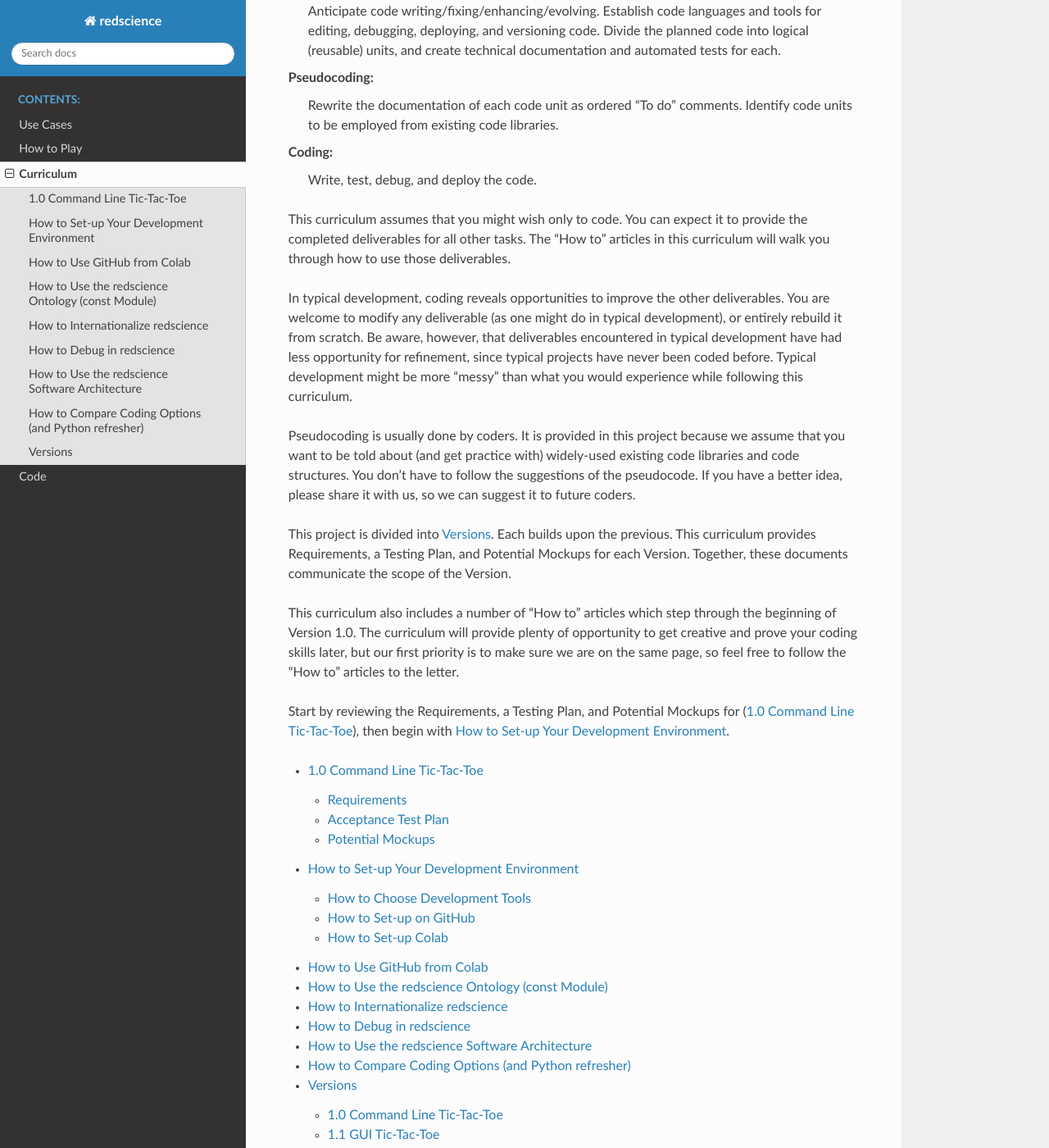
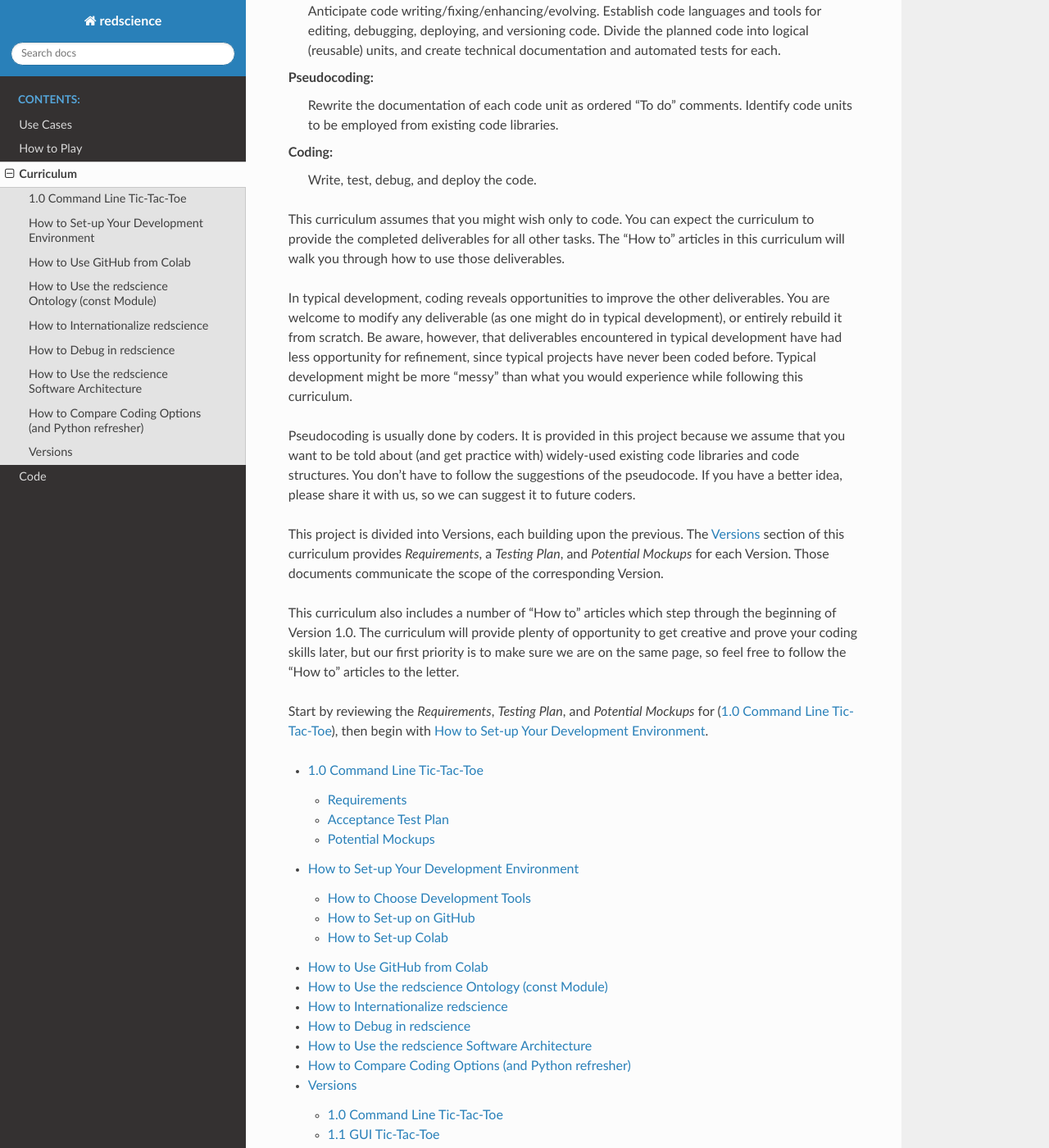
Before and after one commit to ChrisSantosLang/redscience, a Sphinx documentation site: the page built from docs/source/curriculum.rst, in a window 1280 px wide and 1400 px high, scrolled down 654 px. Shown: the whole window at 82% size. Built offline with Sphinx 7.4.7 and the Read the Docs theme 2.0.0, drawn with Linux system fonts in a browser that asks for light colours.

Commit message:
Update curriculum.rst

```diff
--- a/docs/source/curriculum.rst
+++ b/docs/source/curriculum.rst
@@ -39,7 +39,7 @@ Coding:
   Write, test, debug, and deploy the code.
 
 This curriculum assumes that you might wish only to code. You can expect
-it to provide the completed deliverables for all other tasks.
+the curriculum to provide the completed deliverables for all other tasks.
 The "How to" articles in this curriculum will walk you through how to
 use those deliverables.
 
@@ -58,10 +58,10 @@ don’t have to follow the suggestions of the pseudocode. If you have
 a better idea, please share it with us, so we can suggest it to future
 coders.
 
-This project is divided into :doc:`/releases/releases`. Each builds upon the previous.
-This curriculum provides Requirements, a Testing Plan, and Potential
-Mockups for each Version. Together, these documents communicate the
-scope of the Version.
+This project is divided into Versions, each building upon the previous.
+The :doc:`/releases/releases` section of this curriculum provides
+*Requirements*, a *Testing Plan*, and *Potential Mockups* for each Version. Those
+documents communicate the scope of the corresponding Version.
 
 This curriculum also includes a number of "How to" articles which
 step through the beginning of Version 1.0. The curriculum will
@@ -69,8 +69,8 @@ provide plenty of opportunity to get creative and prove your coding
 skills later, but our first priority is to make sure we are on the
 same page, so feel free to follow the "How to" articles to the letter.
 
-Start by reviewing the Requirements, a Testing Plan, and Potential
-Mockups for (:doc:`/releases/commandline`), then begin
+Start by reviewing the *Requirements*, *Testing Plan*, and *Potential
+Mockups* for (:doc:`/releases/commandline`), then begin
 with :doc:`devenvironment`.
 
 
```
